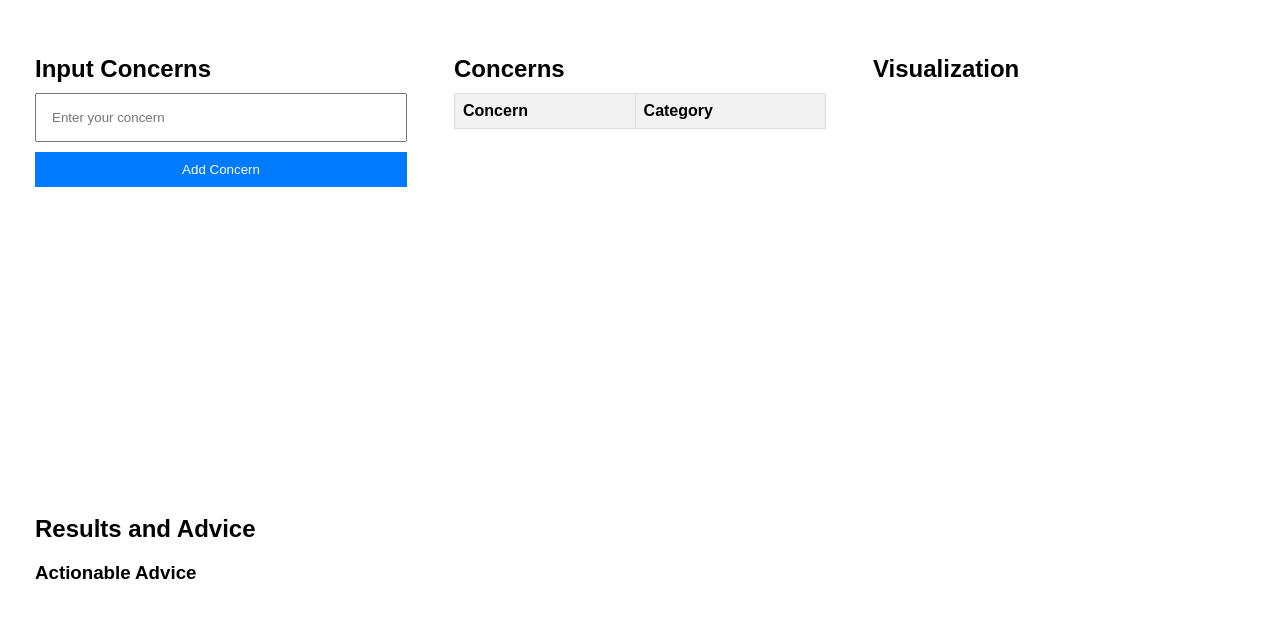
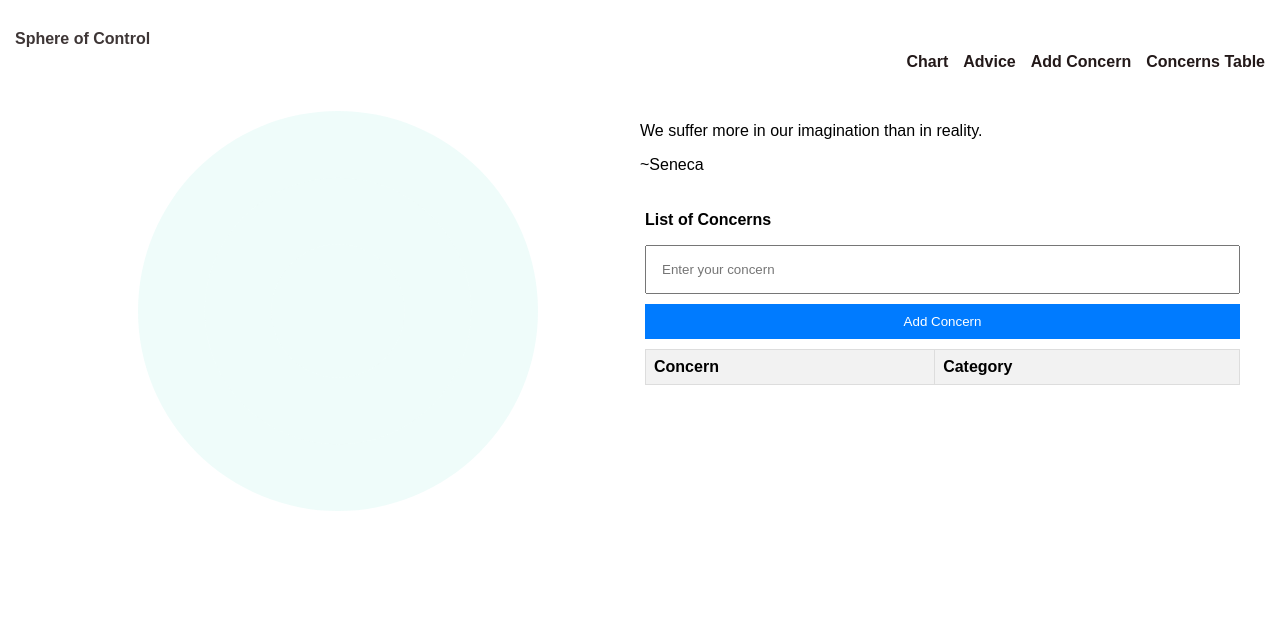
Before and after one commit to parkisutama/sphere-of-control, a plain HTML site: page index.html in a window 1280 px wide. Drawn offline with nearby package versions, Linux system fonts and the light colour scheme.

Commit message:
fix layout color and logic

```diff
--- a/index.html
+++ b/index.html
@@ -1,54 +1,112 @@
 <!DOCTYPE html>
 <html lang="id">
+
 <head>
+
     <meta charset="UTF-8">
     <meta name="viewport" content="width=device-width, initial-scale=1.0">
-    <title>Circle of Control Visualization</title>
+
+    <title>Sphere of Control</title>
+
     <link rel="stylesheet" href="styles.css">
+    <link rel="icon" type="image/png" href="favicon.png">
 </head>
+
 <script src="https://cdn.jsdelivr.net/npm/chart.js"></script>
+
 <body>
 
+    <!-- Header Section -->
+    <header>
+        <h1>Sphere of Control</h1>
+        <nav>
+            <ul>
+                <li><a href="#myChart">Chart</a></li>
+                <li><a href="#advice">Advice</a></li>
+                <li><a href="#concernInput">Add Concern</a></li>
+                <li><a href="#concernsTable">Concerns Table</a></li>
+            </ul>
+        </nav>
+    </header>
+
+    <!-- Content -->
+
     <div class="container">
-        <!-- Form Section -->
-        <div class="form-container">
-            <h2>Input Concerns</h2>
-            <input type="text" id="concernInput" placeholder="Enter your concern" required>
-            <button onclick="addConcern()">Add Concern</button>
+        <!-- Left Column: Visualization and Advice -->
+
+        <div class="left-column">
+
+            <!-- Chart Visualization Section -->
+
+            <div class="chart-container">
+
+                <canvas id="myChart"></canvas>
+
             </div>
 
+            <!-- Advice Section -->
+
+            <div class="advice-container">
+
+                <b><p id="advice"></p></b>
+                <p id="controlPercent"></p>
+                <p id="influencePercent"></p>
+                <p id="concernPercent"></p>
+
+            </div>
+
+        </div>
+
+
+        <!-- Right Column: Form and Table -->
+        <div class="right-column">
+
+            <!--Quote-->
+            <div>
+                <p>We suffer more in our imagination than in reality.</p>
+                <p>~Seneca</p>
+            </div>
+
+
+
+            <!-- Form Section -->
+
+            <div class="form-container">
+                <b><p>List of Concerns</p></b>
+
+                <input type="text" id="concernInput" placeholder="Enter your concern" required>
+
+                <button onclick="addConcern()">Add Concern</button>
+
+            </div>
+
+
             <!-- Concerns Table Section -->
+
             <div class="table-container">
-            <h2>Concerns</h2>
+
                 <table id="concernsTable">
+
                     <thead>
+
                         <tr>
                             <th>Concern</th>
+
                             <th>Category</th>
+
                         </tr>
+
                     </thead>
                     <tbody>
                         <!-- Concerns will be dynamically added here -->
+
                     </tbody>
                 </table>
             </div>
 
-        <!-- Chart Visualization Section -->
-        <div class="chart-container">
-            <h2>Visualization</h2>
-            <canvas id="myChart" width="400" height="400"></canvas>
+        </div>
     </div>
 
-        <!-- Advice Section -->
-        <div class="advice-container">
-            <h2>Results and Advice</h2>
-            <p id="controlPercent"></p>
-            <p id="influencePercent"></p>
-            <p id="concernPercent"></p>
-            <h3>Actionable Advice</h3>
-            <p id="advice"></p>
-        </div>
-    </div>
 
     <script src="script.js"></script>
 </body>
--- a/script.js
+++ b/script.js
@@ -12,23 +12,23 @@ var myChart = new Chart(ctx, {
         datasets: [
             {
                 label: 'Circle of Concern',
-                data: [0],
-                backgroundColor: 'rgba(0, 0, 255, 0.2)', // Control
-                borderWidth: 1,
+                data: [2],
+                backgroundColor: 'rgba(173, 238, 227, 0.2)', // Control
+                borderWidth: 0,
                 cutout: '0%'
             },
             {
                 label: 'Circle of Influence',
-                data: [0],
-                backgroundColor: 'rgba(0, 0, 255, 0.2)', // Influence
-                borderWidth: 1,
+                data: [4],
+                backgroundColor: 'rgba(173, 238, 227, 0.2)', // Influence
+                borderWidth: 0,
                 cutout: '0%'
             },
             {
                 label: 'Circle of Control',
-                data: [0],
-                backgroundColor: 'rgba(0, 0, 255, 0.2)', // Concern
-                borderWidth: 1,
+                data: [6],
+                backgroundColor: 'rgba(173, 238, 227, 0.2)', // Concern
+                borderWidth: 0,
                 cutout: '0%'
             }
         ]
@@ -102,11 +102,11 @@ function updateChart() {
 
     // Update chart data
     myChart.data.datasets[0].data = [concernCount];
-    myChart.data.datasets[0].backgroundColor = `rgba(0, 0, 255, ${getTransparency(concernPercentage / 100)})`;
+    myChart.data.datasets[0].backgroundColor = `rgba(173, 238, 227, ${getTransparency(concernPercentage / 100)})`;
     myChart.data.datasets[1].data = [influenceCount];
-    myChart.data.datasets[1].backgroundColor = `rgba(0, 0, 255, ${getTransparency(influencePercentage / 100)})`;
+    myChart.data.datasets[1].backgroundColor = `rgba(134, 222, 183, ${getTransparency(influencePercentage / 100)})`;
     myChart.data.datasets[2].data = [controlCount];
-    myChart.data.datasets[2].backgroundColor = `rgba(0, 0, 255, ${getTransparency(controlPercentage / 100)})`;
+    myChart.data.datasets[2].backgroundColor = `rgba(99, 185, 149, ${getTransparency(controlPercentage / 100)})`;
 
     myChart.update();
 
--- a/styles.css
+++ b/styles.css
@@ -2,7 +2,7 @@
 body {
     font-family: Arial, sans-serif;
     margin: 0;
-    padding: 0;
+    padding: 15px;
     box-sizing: border-box;
 }
 
@@ -18,9 +18,39 @@ h2 {
 }
 
 /* Form Container */
-.form-container, .table-container, .chart-container, .advice-container {
+.form-container, .table-container {
     flex-basis: 100%;
-    padding: 15px;
+    padding: 5px;
+}
+
+/* Advice Container */
+
+advice-container {
+    font-size: 0.5em; /* Mengatur ukuran font lebih kecil */
+    line-height: 0; /* Mengatur tinggi baris untuk mengurangi spasi antar baris */
+    padding: 5px; /* Mengurangi padding */
+}
+
+
+/* Chart Container */
+canvas {
+    max-width: 100%;
+    height: auto;
+}
+
+.chart-container {
+    flex-basis: 50%;
+    display: flex;
+    justify-content: center; /* Menambahkan ini untuk memusatkan konten */
+    align-items: center;
+
+}
+
+.advice-container, .chart-container {
+    flex-basis: 50%;
+    padding: 5px;
+    max-height: 50vh;
+    overflow-y: auto;
 }
 
 input {
@@ -49,6 +79,8 @@ table {
     width: 100%;
     border-collapse: collapse;
     margin-bottom: 20px;
+    padding: 5px;
+
 }
 
 th, td {
@@ -61,25 +93,27 @@ th {
     background-color: #f2f2f2;
 }
 
-/* Chart Container */
-canvas {
-    max-width: 100%;
-    height: auto;
-}
 
-/* Three-column layout for larger screens */
+
+/* Two-column layout for larger screens */
 @media (min-width: 480px) {
     .container {
         flex-direction: row;
         justify-content: space-between;
     }
 
-    .form-container, .table-container, .chart-container, .advice-container {
-        flex-basis: 30%;
+    .form-container, .table-container {
+        flex-basis: 100%;
+        max-height: 50vh;
+        overflow-y: auto;
     }
 
-    .chart-container {
-        flex-basis: 30%;
+    .right-column {
+        flex-basis: 50%;
+    }
+
+    .left-column {
+        flex-basis: 50%;
     }
 }
 
@@ -91,5 +125,55 @@ canvas {
 
     .form-container, .table-container, .chart-container, .advice-container {
         flex-basis: 100%;
+        max-height: 300px;
+        overflow-y: auto;
     }
 }
+
+header {
+
+    color: rgb(62, 54, 54);
+    padding: 15px 0;
+    text-align: left;
+}
+
+.header-container {
+    display: flex;
+    flex-direction: column;
+    align-items: center;
+}
+
+header h1 {
+    margin: 0;
+    font-size: 1em;
+}
+
+nav ul {
+    list-style-type: none;
+    padding: 0;
+    display: flex;
+    gap: 15px;
+    justify-content: right;
+    margin: 5px 0 0 0;
+}
+
+nav ul li {
+    display: inline;
+}
+
+nav ul li a {
+    color: rgb(35, 25, 25);
+    text-decoration: none;
+    font-weight: bold;
+}
+
+nav ul li a:hover {
+    text-decoration: underline;
+}
+
+@media (max-width: 600px) {
+    nav ul {
+        flex-direction: column;
+        align-items: center;
+    }
+}
```
Also changed, not shown: favicon.png (added), 1 other file. Lines whose indentation alone changed are shown as unchanged.
